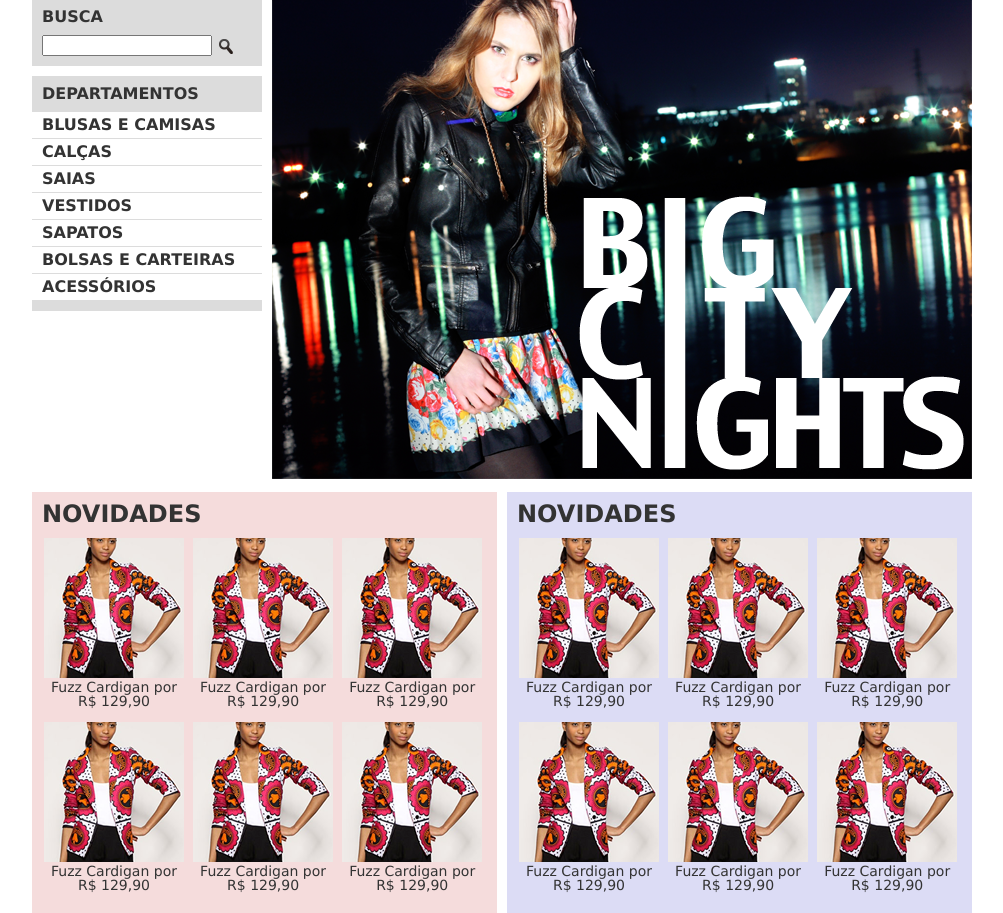
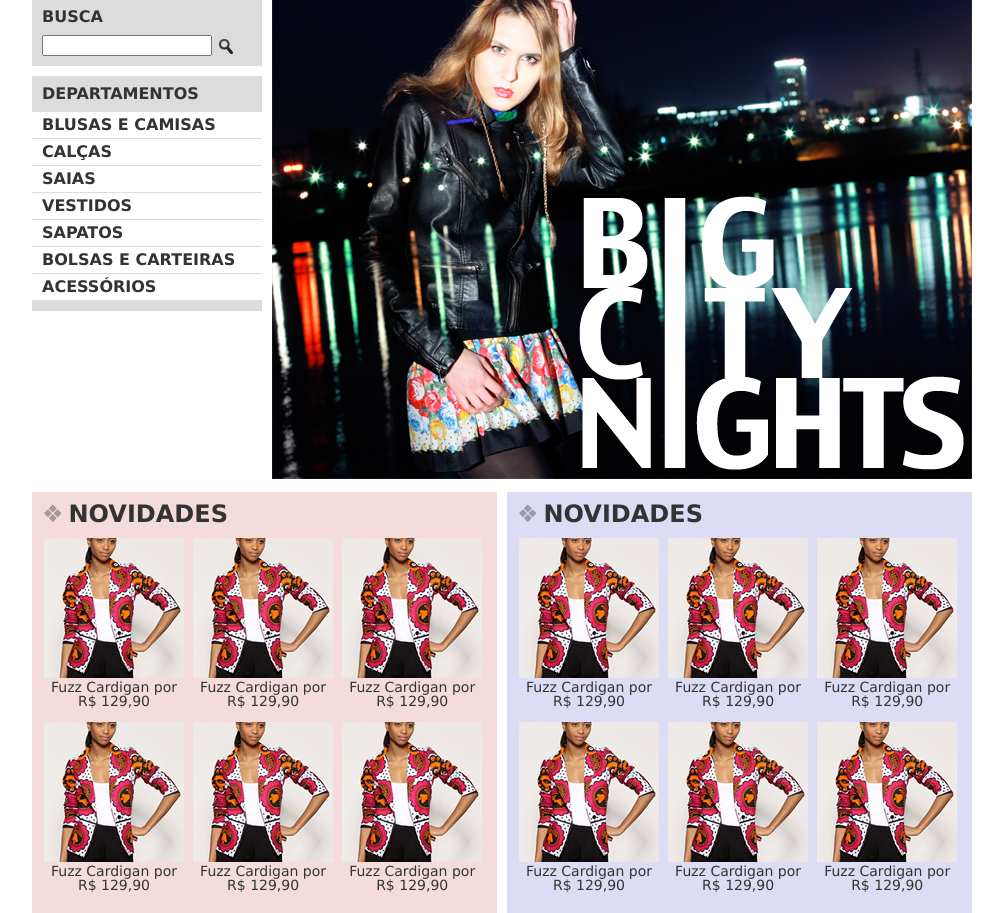
Before and after one commit to vanessametonini/wd43, a PHP site: page / in a window 1280 px wide. Shown: the part 99-1012 px from the top of the page, without its empty margins (138-1141 px from the left). Run offline with PHP 8.4, Linux system fonts and the light colour scheme.

Commit message:
Exercícios opcionais (content com unicode, e :not)

```diff
--- a/css/estilos.css
+++ b/css/estilos.css
@@ -99,6 +99,17 @@ header {
   content: '- ';
 }
 
+.menu-departamentos li li a:before {
+  content: '\272A';
+  padding-right: 3px;
+}
+
+.painel h2:before {
+  content: '\2756';
+  padding-right: 5px;
+  opacity: 0.4;
+}
+
 .busca input {
   vertical-align: middle;
 }
--- a/css/sobre.css
+++ b/css/sobre.css
@@ -47,8 +47,8 @@ h1 + p {
     text-indent: 0;
 }
 
-p:first-line {
-    font-variant: small-caps;
+:not(p) + p:first-line {
+  font-variant: small-caps;
 }
 
 #centro-distribuicao {
```
